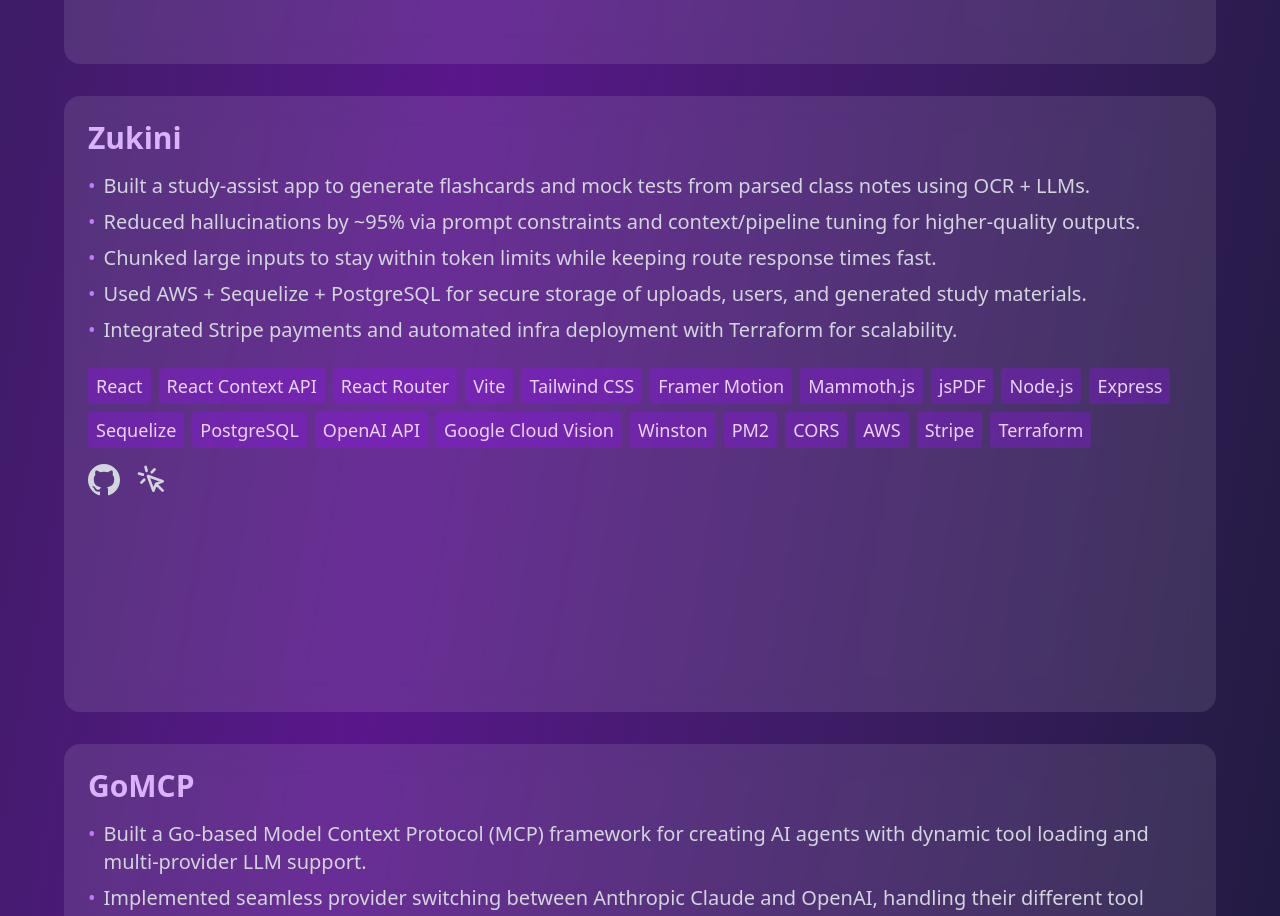
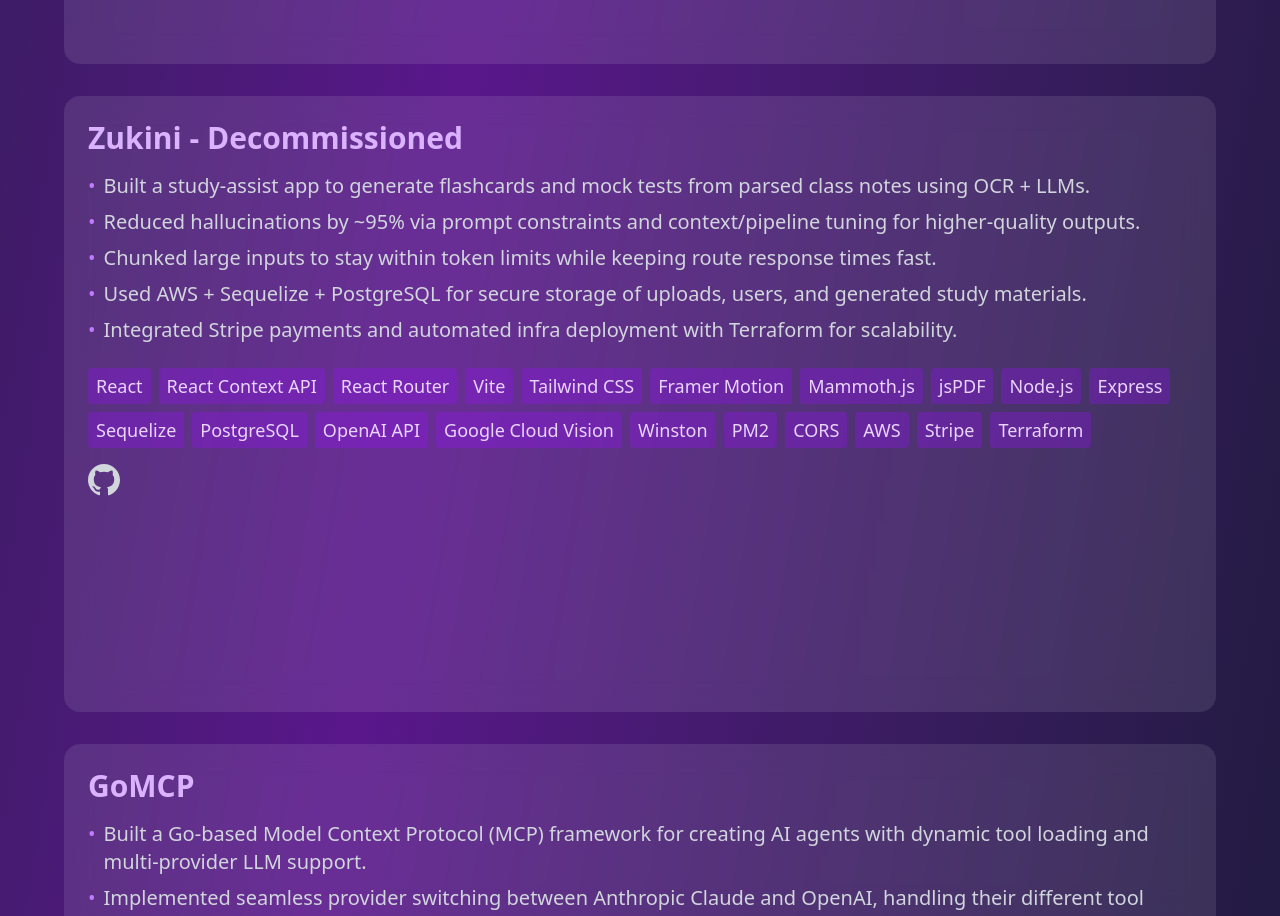
Before and after one commit to AnthonyL103/AnthonysWebPage, a React (Vite) app in the folder AnthonysWebPage/: page / in a window 1280 px wide. Shown: the part 4800-5716 px from the top of the page. Built offline with nearby package versions, Linux system fonts and the light colour scheme.

Commit message:
decommissioned zukini

```diff
--- a/AnthonysWebPage/src/App.tsx
+++ b/AnthonysWebPage/src/App.tsx
@@ -117,7 +117,7 @@
       link: "https://www.benchracershq.com"
     },
     {
-      title: "Zukini",
+      title: "Zukini - Decommissioned",
       description: [
         "Built a study-assist app to generate flashcards and mock tests from parsed class notes using OCR + LLMs.",
         "Reduced hallucinations by ~95% via prompt constraints and context/pipeline tuning for higher-quality outputs.",
@@ -148,7 +148,7 @@
         "Terraform"
       ],
       github: "https://github.com/AnthonyL103/Zukini",
-      link: "https://www.zukini.com"
+
     },
     {
       title: "GoMCP",
```
